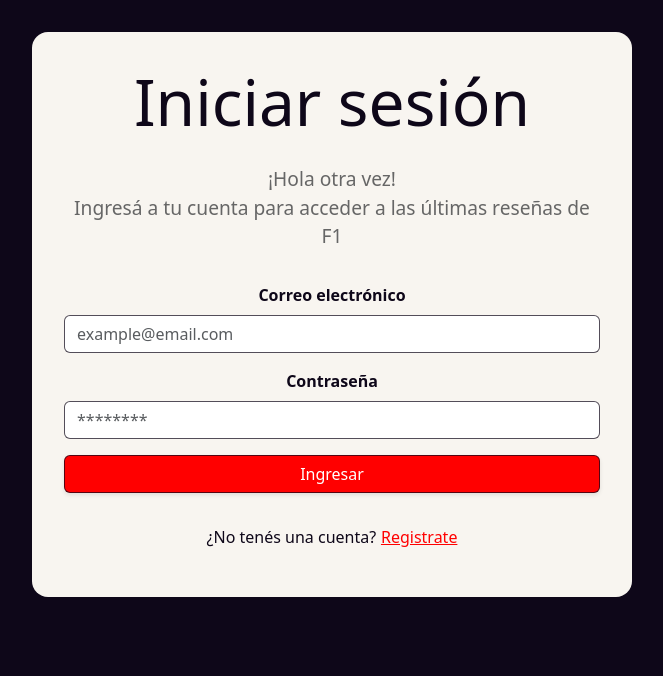
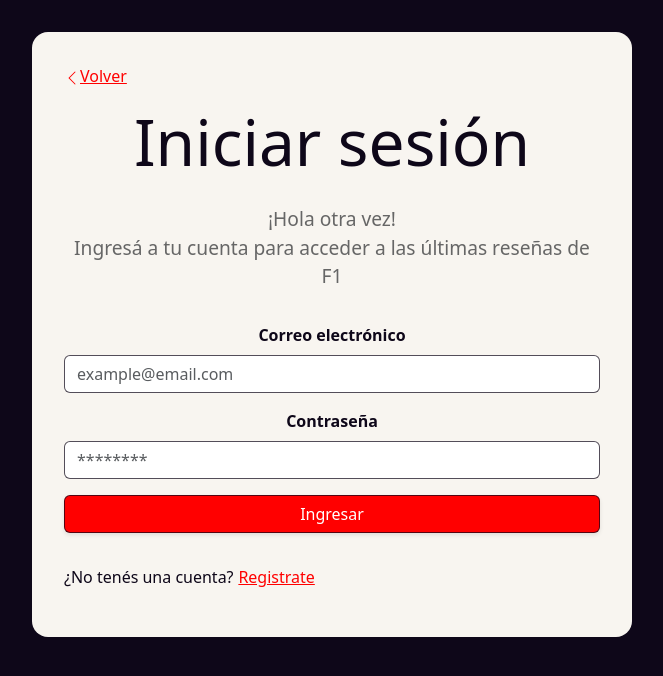
Before and after one commit to FlorenciaMorelli/formula1debrief, a React (Create React App) app in the folder frontend/: page /login in a window 1280 px wide. Shown: the top 676 px of the page, without its empty margins (308-971 px from the left). Built offline with nearby package versions, Linux system fonts and the light colour scheme; no server answers.

Commit message:
useContext configured to improve usage of login page

```diff
--- a/frontend/src/App.css
+++ b/frontend/src/App.css
@@ -198,7 +198,6 @@ h1 {
   display: flex;
   flex-direction: column;
   justify-content: center;
-  align-items: center;
   gap: 1rem;
   width: min(600px, 70%);
   margin: auto;
@@ -211,6 +210,11 @@ h1 {
   h1 {
     font-size: 4rem;
     color: var(--carbon-black);
+  }
+
+  .link-login{
+    color: var(--warm-red);
+    text-align: left;
   }
 
   .textDiv {
--- /dev/null
+++ b/frontend/src/context/LoginContext.jsx
@@ -0,0 +1,15 @@
+import React, { createContext, useState } from 'react';
+
+const LoginContext = createContext();
+
+export const LoginProvider = ({ children }) => {
+    const [loginMode, setLoginMode] = useState('signin');
+
+    return (
+        <LoginContext.Provider value={{ loginMode, setLoginMode }}>
+            {children}
+        </LoginContext.Provider>
+    );
+};
+
+export default LoginContext;
--- a/frontend/src/pages/Landing.jsx
+++ b/frontend/src/pages/Landing.jsx
@@ -1,9 +1,18 @@
-import React from 'react'
-import { Link } from 'react-router-dom';
+import React, { useContext } from 'react';
+import { Link, useNavigate } from 'react-router-dom';
 import { Button } from 'react-bootstrap';
-import exampleImage from '../assets/images/example-page.png'
+import exampleImage from '../assets/images/example-page.png';
+import LoginContext from '../context/LoginContext';
 
 function Landing() {
+  const navigate = useNavigate();
+  const { setLoginMode } = useContext(LoginContext);
+
+  const handleNavigate = (mode) => {
+    setLoginMode(mode);
+    navigate('/login');
+  }
+
   return (
     <div className='landing'>
       <div className="left">
@@ -11,20 +20,19 @@ function Landing() {
         <h4>La Experiencia Definitiva de Fórmula 1</h4>
         <p>Manténgase actualizado con las últimas noticias, resultados de carreras y reseñas de expertos del mundo de la Fórmula 1.</p>
         <div className='btn-group-landing'>
-          <Button className='btn-landing'>
-            <Link className='link-landing' to='/login'>Iniciar Sesión</Link>
+          <Button className='btn-landing' onClick={() => handleNavigate('signin')}>
+            Iniciar Sesión
           </Button>
-          <Button className='btn-landing'>
-            <Link className='link-landing' to='/login'>Registrarse</Link>
+          <Button className='btn-landing' onClick={() => handleNavigate('signup')}>
+            Registrarse
           </Button>
         </div>
       </div>
       <div className='right'>
-        <img className='img-landing' src={exampleImage} alt
-          ='Home Page View' />
+        <img className='img-landing' src={exampleImage} alt='Home Page View' />
       </div>
     </div>
-  )
+  );
 }
 
-export default Landing
+export default Landing;
--- a/frontend/src/pages/Login.jsx
+++ b/frontend/src/pages/Login.jsx
@@ -1,12 +1,22 @@
-import React, { useState } from 'react'
+import React, { useState, useEffect, useContext } from 'react';
 import { useDispatch } from 'react-redux';
+import { Link } from 'react-router-dom';
 import { login } from '../redux/reducers/authSlice';
-import SignIn from '../components/SignIn/SignIn'
+import SignIn from '../components/SignIn/SignIn';
 import SignUp from '../components/SignUp/SignUp';
+import { BsChevronLeft } from "react-icons/bs";
+import LoginContext from '../context/LoginContext';
 
 function Login() {
+  const { loginMode } = useContext(LoginContext);
   const [activeLog, setActiveLog] = useState('signin');
   const dispatch = useDispatch();
+
+  useEffect(() => {
+    if (loginMode) {
+      setActiveLog(loginMode);
+    }
+  }, [loginMode]);
 
   const handleLogChange = (log) => {
     setActiveLog(log);
@@ -18,6 +28,10 @@ function Login() {
 
   return (
     <div className='login'>
+      <Link className='link-login' to='/'>
+        <BsChevronLeft />
+        Volver
+      </Link>
       <div className='titleDiv'>
         <h1>{activeLog === 'signin' ? 'Iniciar sesión' : 'Registrarse'}</h1>
       </div>
@@ -53,10 +67,10 @@ function Login() {
               <p>¿Ya tenés una cuenta?</p>
               <span onClick={() => handleLogChange('signin')}>Iniciá sesión</span>
             </>
-            }
+        }
       </div>
     </div>
-  )
+  );
 }
 
-export default Login
+export default Login;
```
Also changed, not shown: frontend/src/App.js (+8 -3 lines).
